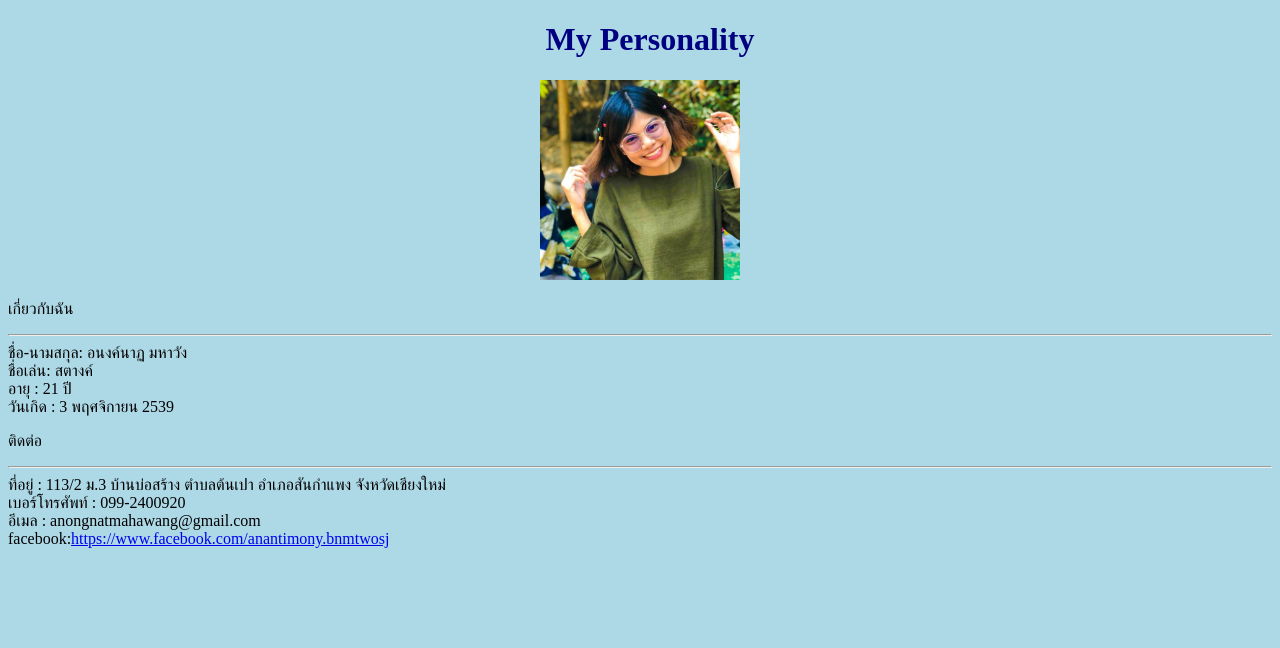
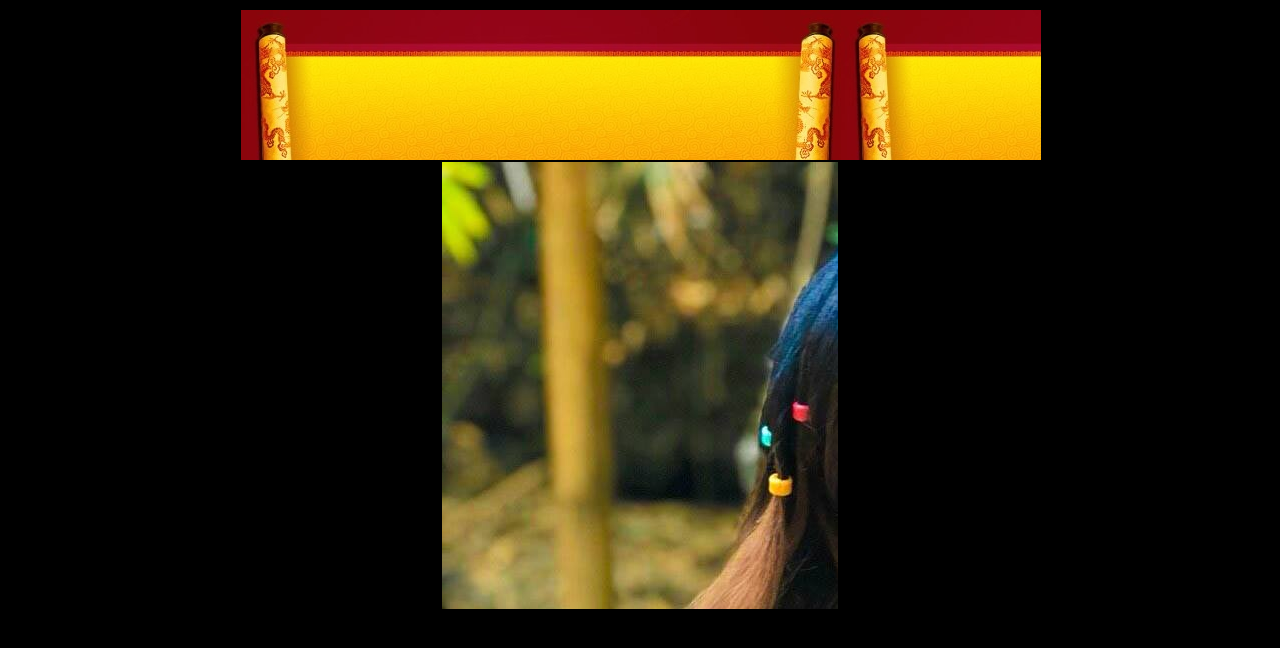
Before and after one commit to Jaylers/dayone, a website: page stang/stang.html in a window 1280 px wide. Drawn offline with Linux system fonts and the light colour scheme; files whose address does not match are found by name.

Commit message:
manage page

```diff
--- a/stang/css/stang_css.css
+++ b/stang/css/stang_css.css
@@ -1,8 +1,44 @@
-body {
-    background-color: lightblue;
+body{
+    background-color: black;
 }
 
-h1 {
-    color: navy;
-    margin-left: 20px;
+#container{
+    margin: 0 auto;
+    width: 800px;
+    height: 600px;
+    border: 1px solid black;
 }
+
+header{
+    width: 800px;
+    height: 150px;
+    border: 1px solid black;
+    background-color: #cccccc;
+}
+
+nav{
+    float: left;
+    width: 200px;
+    height: 447px;
+    border: 1px solid black;
+}
+
+aside{
+    float: right;
+    width: 200px;
+    height: 447px;
+    border: 1px solid black;
+
+}
+
+article{
+    margin: 0 auto;
+    width: 396px;
+    height: 447px;
+    border: 1px solid black;
+    background-image: url("img/stang.jpg");
+}
+
+footer{
+    text-align: center;
+}
--- a/stang/stang.html
+++ b/stang/stang.html
@@ -1,13 +1,48 @@
 <!DOCTYPE html>
 <html lang="en">
 <head>
-<title>Page Title</title>
-<meta charset="UTF-8">
-<link rel="stylesheet" type="text/css" href="/css/stang_css.css">
+    <meta charset="UTF-8">
+    <title>Antimony STANG</title>
+    <link rel="stylesheet" type="text/css" href="css/stang_css.css">
 </head>
-<body style="background-color:lightblue" >
 
-<h1 align ="center">My Personality </h1>
+<body class="bg">
+    <div id="container">
+        <header style="background-image:url(img/banner.jpg) ">
+
+        </header>
+
+        <nav>
+
+        </nav>
+
+        <aside>
+
+        </aside>
+
+        <article>
+
+        </article>
+
+        <footer>
+            by stang
+        </footer>
+
+
+
+    </div>
+
+
+</body>
+</html>
+
+
+
+
+
+
+
+<!-- <h1 align ="center">My Personality </h1>
 <center>
 <img src="img/stang.jpg" height="200" width="200">
 </center>
@@ -26,8 +61,4 @@
 <br>เบอร์โทรศัพท์ : 099-2400920
 <br>อีเมล : anongnatmahawang@gmail.com
 <br>facebook:<a href="https://www.facebook.com/anantimony.bnmtwosj">https://www.facebook.com/anantimony.bnmtwosj</a>
-</hr>
-
-
-</body>
-</html>
+</hr> -->
```
Also changed, not shown: stang/banner.jpg (added), stang/img/ban.gif (added), stang/img/banner.jpg (added).
